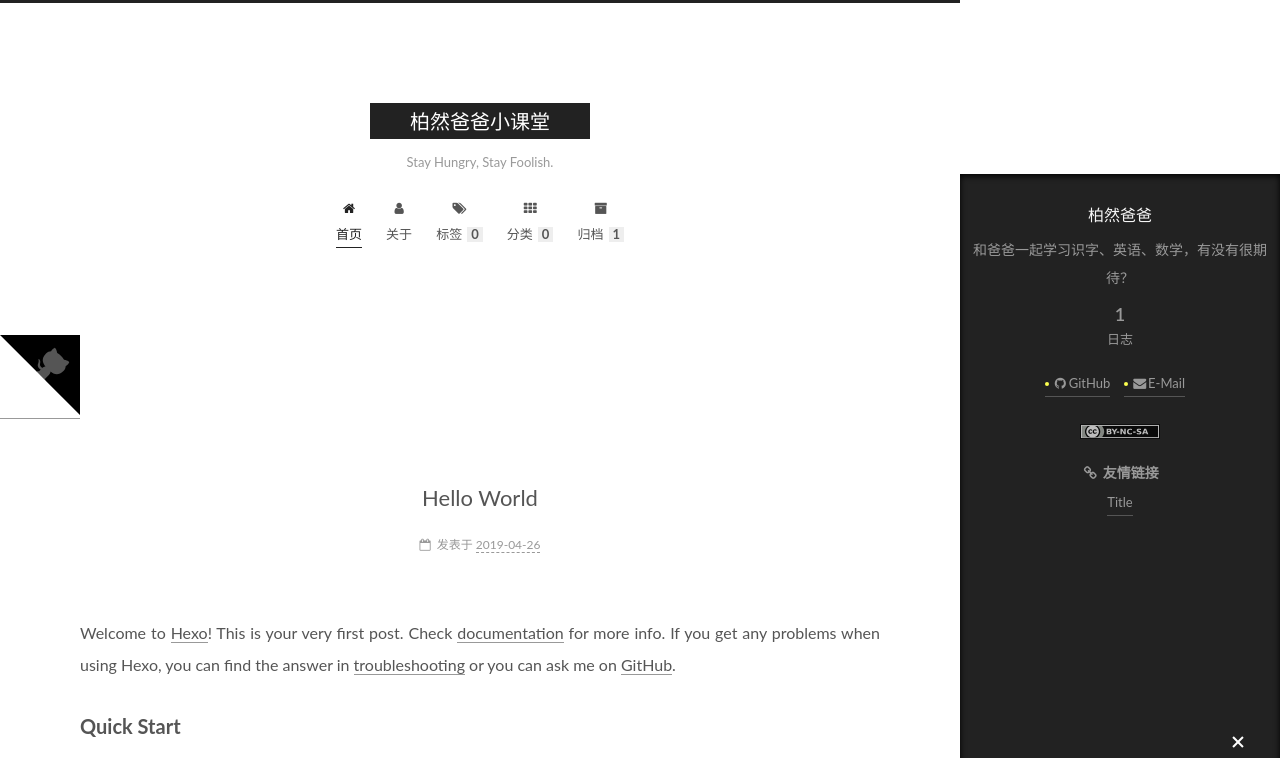
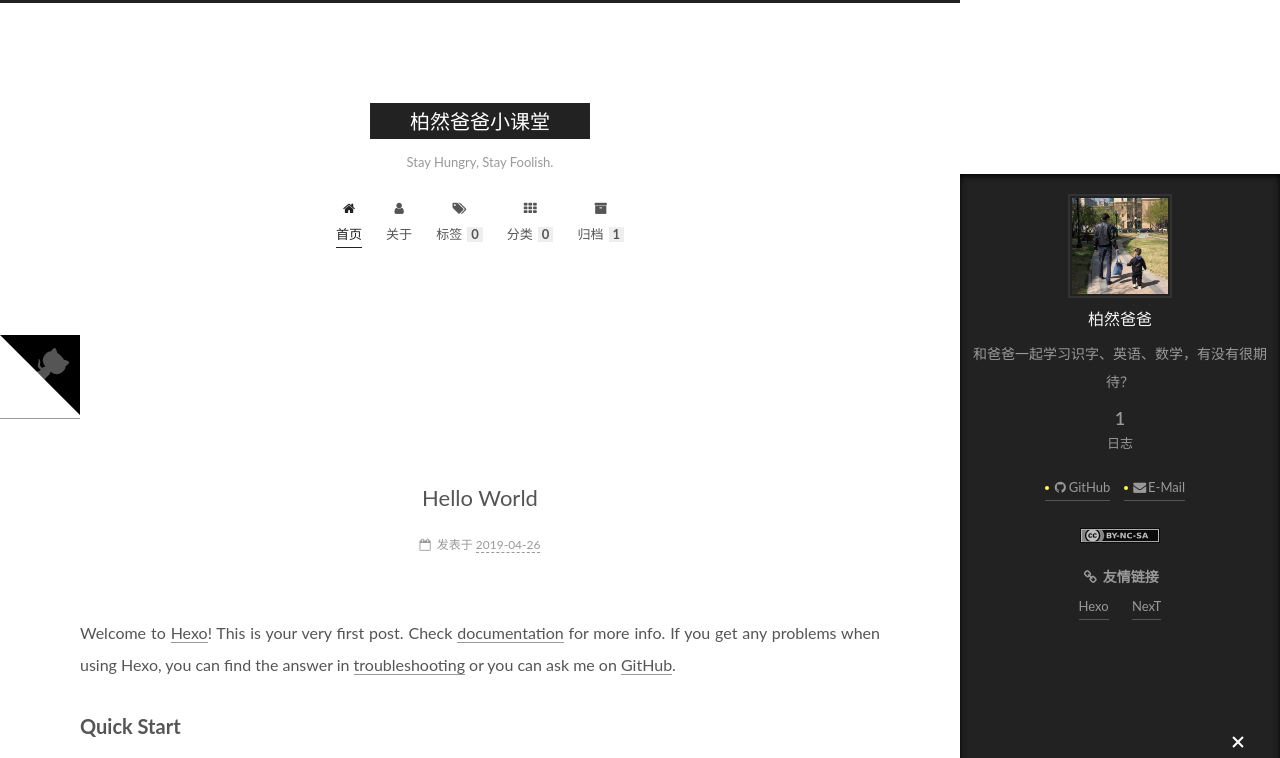
Before and after one commit to BoranDaddy/BoranDaddy.github.io, a plain HTML site: page index.html in a window 1280 px wide. Both pictures are taken after a click on the element 1238 px from the left and 743 px from the top of the page. Shown: the top 758 px of the page. Drawn offline with Linux system fonts and the light colour scheme.

Commit message:
Site updated: 2019-04-26 17:16:02

```diff
--- a/index.html
+++ b/index.html
@@ -366,7 +366,7 @@
     <span hidden itemprop="author" itemscope itemtype="http://schema.org/Person">
       <meta itemprop="name" content="柏然爸爸">
       <meta itemprop="description" content="和爸爸一起学习识字、英语、数学，有没有很期待？">
-      <meta itemprop="image" content="/images/avatar.gif">
+      <meta itemprop="image" content="/images/avatar.jpeg">
     </span>
 
     <span hidden itemprop="publisher" itemscope itemtype="http://schema.org/Organization">
@@ -524,6 +524,8 @@
         <div class="site-overview">
           <div class="site-author motion-element" itemprop="author" itemscope itemtype="http://schema.org/Person">
 
+              <img class="site-author-image" itemprop="image" src="/images/avatar.jpeg" alt="柏然爸爸">
+
               <p class="site-author-name" itemprop="name">柏然爸爸</p>
               <div class="site-description motion-element" itemprop="description">和爸爸一起学习识字、英语、数学，有没有很期待？</div>
           </div>
@@ -601,7 +603,11 @@
               <ul class="links-of-blogroll-list">
 
                   <li class="links-of-blogroll-item">
-                    <a href="https://hexo.io/zh-cn/docs https://theme-next.org/docs" title="https://hexo.io/zh-cn/docs https://theme-next.org/docs" rel="noopener" target="_blank">Title</a>
+                    <a href="https://hexo.io/zh-cn/docs" title="https://hexo.io/zh-cn/docs" rel="noopener" target="_blank">Hexo</a>
+                  </li>
+
+                  <li class="links-of-blogroll-item">
+                    <a href="https://theme-next.org/docs" title="https://theme-next.org/docs" rel="noopener" target="_blank">NexT</a>
                   </li>
 
               </ul>
```
Also changed, not shown: 2019/04/26/hello-world/index.html (+8 -2 lines), archives/2019/04/index.html (+7 -1 lines), archives/2019/index.html (+7 -1 lines), archives/index.html (+7 -1 lines).
